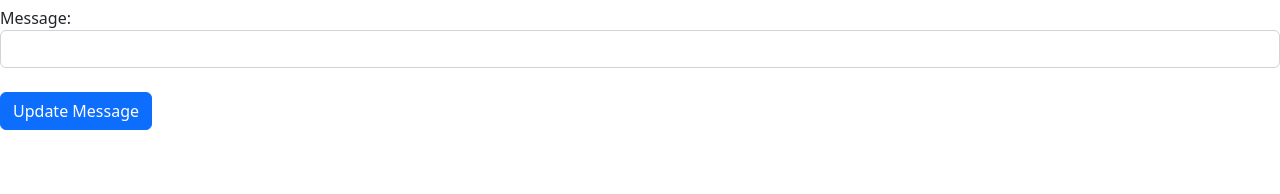
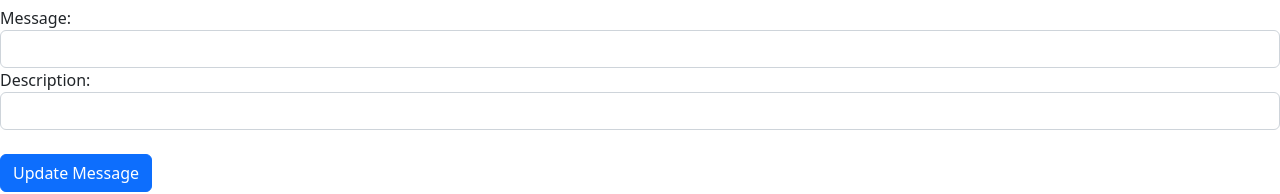
Before and after one commit to luis-carlos/notifications_project, a React (Create React App) app in the folder client/: page /edit/1 in a window 1280 px wide. Shown: the part 137-331 px from the top of the page. Built offline with nearby package versions, Linux system fonts and the light colour scheme; no server answers.

Commit message:
Adding description field to create and edit forms

```diff
--- a/client/src/components/create.js
+++ b/client/src/components/create.js
@@ -33,7 +33,7 @@ export default function Create() {
      return;
    });
 
-   setForm({ message: "" });
+   setForm({ message: "", description: "" });
    navigate("/");
  }
 
@@ -52,6 +52,17 @@ export default function Create() {
            onChange={(e) => updateForm({ message: e.target.value })}
          />
        </div>
+       <div className="form-group">
+         <label htmlFor="message">Description</label>
+         <input
+           type="text"
+           className="form-control"
+           id="description"
+           value={form.description}
+           onChange={(e) => updateForm({ description: e.target.value })}
+         />
+       </div>
+
        <br/>
        <div className="form-group">
          <input
--- a/client/src/components/edit.js
+++ b/client/src/components/edit.js
@@ -4,6 +4,7 @@ import { useParams, useNavigate } from "react-router";
 export default function Edit() {
  const [form, setForm] = useState({
    message: "",
+   description: "",
    records: [],
  });
  const params = useParams();
@@ -46,6 +47,7 @@ export default function Edit() {
    e.preventDefault();
    const editedMessage = {
      message: form.message,
+     description: form.description,
    };
 
    // This will send a post request to update the data in the database.
@@ -75,6 +77,16 @@ export default function Edit() {
            onChange={(e) => updateForm({ message: e.target.value })}
          />
        </div>
+       <div className="form-group">
+         <label htmlFor="message">Description: </label>
+         <input
+           type="text"
+           className="form-control"
+           id="description"
+           value={form.description}
+           onChange={(e) => updateForm({ description: e.target.value })}
+         />
+       </div>
        <br />
        <div className="form-group">
          <input
```
Also changed, not shown: 1 other file (tests, documents, lock files or other folders).
